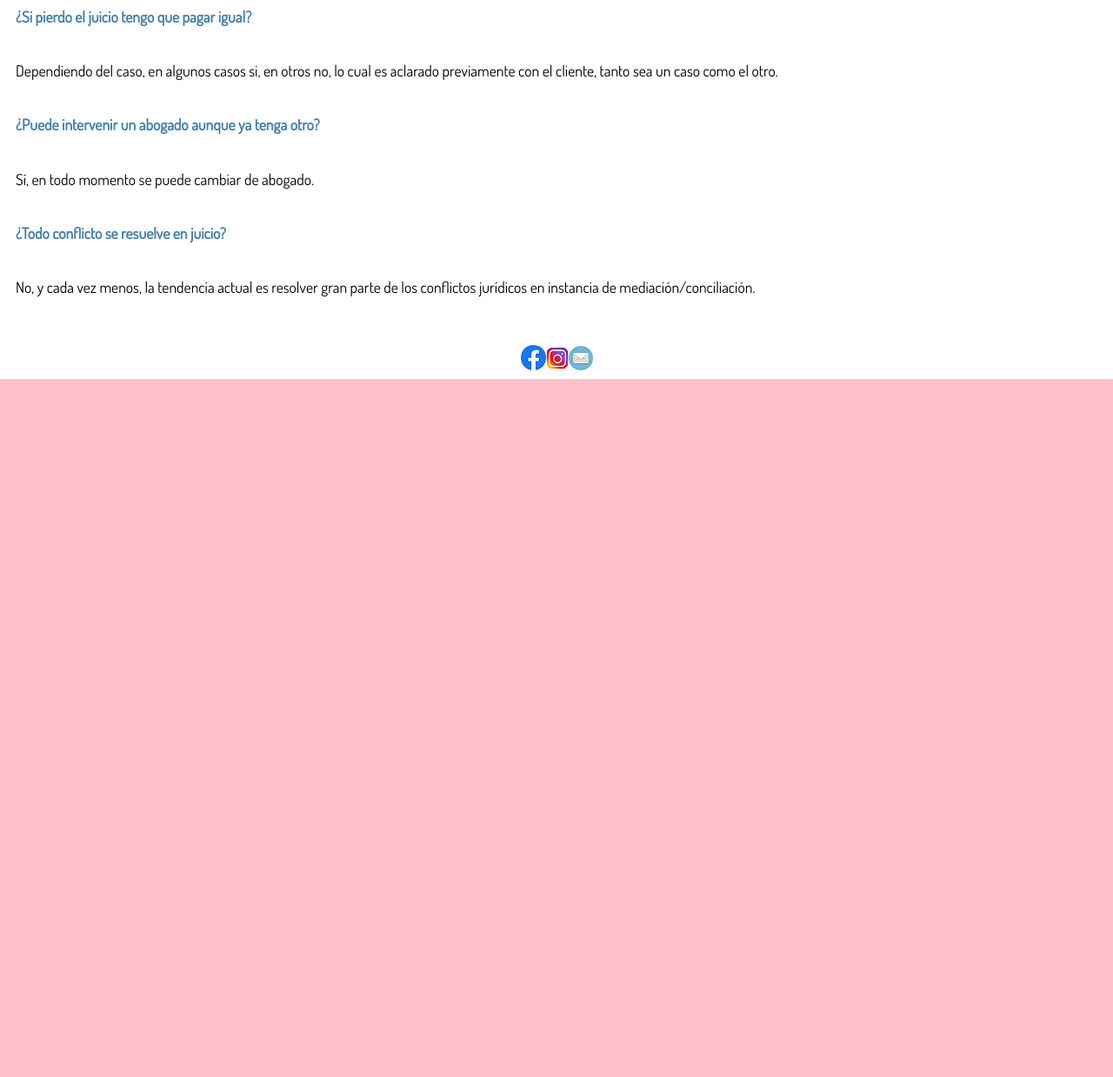
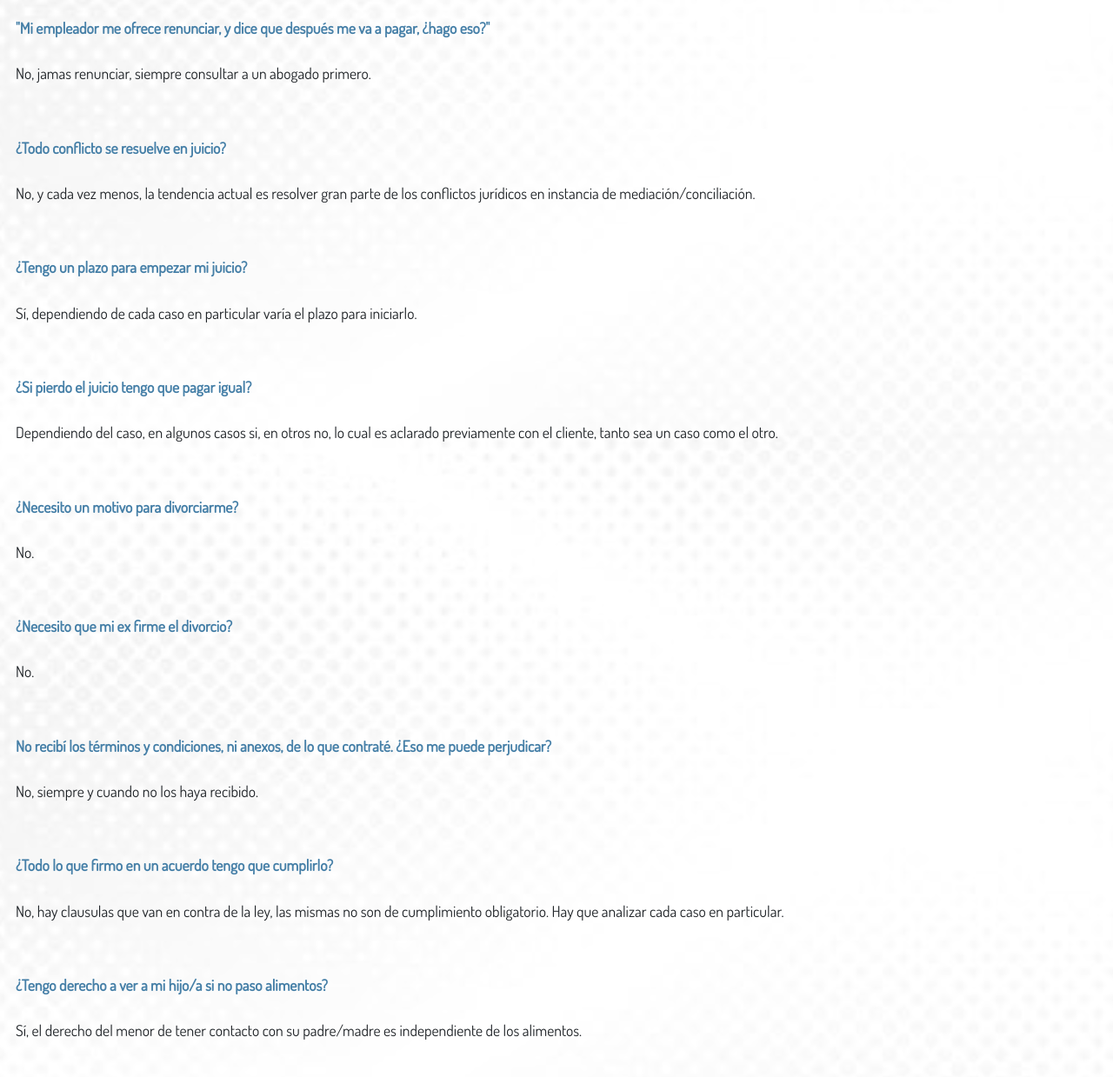
Before and after one commit to LauFacio/RepoEntrega, a website: page Preguntas Frecuentes.html in a window 1280 px wide. Shown: the part 305-1544 px from the top of the page at 87% size. Before the commit the page ends 800 px from the top, so only its background shows below. Drawn offline with nearby package versions, Linux system fonts and the light colour scheme.

Commit message:
fondo y otros

```diff
--- a/Preguntas Frecuentes.html
+++ b/Preguntas Frecuentes.html
@@ -62,17 +62,49 @@
 
 	<p class="respuesta"> Si bien hay que analizar cada caso en particular, en general sí, tiene costo.</p>
 
+	<p class="pregunta"> "Mi empleador me ofrece renunciar, y dice que después me va a pagar, ¿hago eso?"</p>
+
+	<p class="respuesta"> No, jamas renunciar, siempre consultar a un abogado primero.</p>
+
+	<p class="pregunta"> ¿Todo conflicto se resuelve en juicio?</p>
+
+	<p class="respuesta"> No, y cada vez menos, la tendencia actual es resolver gran parte de los conflictos jurídicos en instancia de mediación/conciliación.</p>
+
+	<p class="pregunta"> ¿Tengo un plazo para empezar mi juicio?</p>
+
+	<p class="respuesta"> Sí, dependiendo de cada caso en particular varía el plazo para iniciarlo.</p>
+
 	<p class="pregunta"> ¿Si pierdo el juicio tengo que pagar igual?</p>
 
 	<p class="respuesta"> Dependiendo del caso, en algunos casos si, en otros no, lo cual es aclarado previamente con el cliente, tanto sea un caso como el otro.</p>
+
+	<p class="pregunta"> ¿Necesito un motivo para divorciarme?</p>
+
+	<p class="respuesta"> No.</p>
+
+	<p class="pregunta"> ¿Necesito que mi ex firme el divorcio?</p>
+
+	<p class="respuesta"> No.</p>
+
+	<p class="pregunta"> No recibí los términos y condiciones, ni anexos, de lo que contraté. ¿Eso me puede perjudicar?</p>
+
+	<p class="respuesta"> No, siempre y cuando no los haya recibido.</p>
+
+	<p class="pregunta"> ¿Todo lo que firmo en un acuerdo tengo que cumplirlo?</p>
+
+	<p class="respuesta"> No, hay clausulas que van en contra de la ley, las mismas no son de cumplimiento obligatorio. Hay que analizar cada caso en particular.</p>
+
+	<p class="pregunta"> ¿Tengo derecho a ver a mi hijo/a si no paso alimentos?</p>
+
+	<p class="respuesta"> Sí, el derecho del menor de tener contacto con su padre/madre es independiente de los alimentos.</p>
 
 	<p class="pregunta"> ¿Puede intervenir un abogado aunque ya tenga otro?</p>
 
 	<p class="respuesta"> Sí, en todo momento se puede cambiar de abogado. </p>
 
-	<p class="pregunta"> ¿Todo conflicto se resuelve en juicio?</p>
 
-	<p class="respuesta"> No, y cada vez menos, la tendencia actual es resolver gran parte de los conflictos jurídicos en instancia de mediación/conciliación.</p>
+
+
 
 
 	</header>
--- a/scss/_commons.scss
+++ b/scss/_commons.scss
@@ -5,9 +5,7 @@
 
 }
 
-html{
-	background-color: pink;
-}
+
 
 h1,
 h2,
@@ -44,7 +42,11 @@ iframe{
 
 }
 
-
+body {
+	background-image: url(../imagen/fondo.jpg);
+	background-attachment: fixed;
+	background-size: cover;
+}
 
 .imagenhome{
 	text-align: center;
@@ -69,7 +71,11 @@ iframe{
 	margin-top: 30px;
 }
 
-
+.respuesta {
+	font-size: 1.1em;
+	margin-left: 10px;
+	margin-bottom: 35px;
+}
 
 //nesting
 
--- a/scss/_mixins.scss
+++ b/scss/_mixins.scss
@@ -32,8 +32,8 @@
 	line-height: $line-height;
 	color: $color;
 	margin-left: 10px;
-	margin-top: 4px;
-	margin-bottom: 4px;
+	margin-top: 2px;
+	margin-bottom: 2px;
 }
 
 h3{
@@ -49,9 +49,7 @@ h4{
 	@include texto(1.1em, bold, 2.4em, $secondaryColor);
 }
 
-.respuesta{
-	@include texto(1.1em, normal, 2.4em, $black);
-}
+
 
 @mixin flex($justify, $align){
 	display: flex;
```
Also changed, not shown: CSS/style.css, imagen/fondo.jpg (added).
